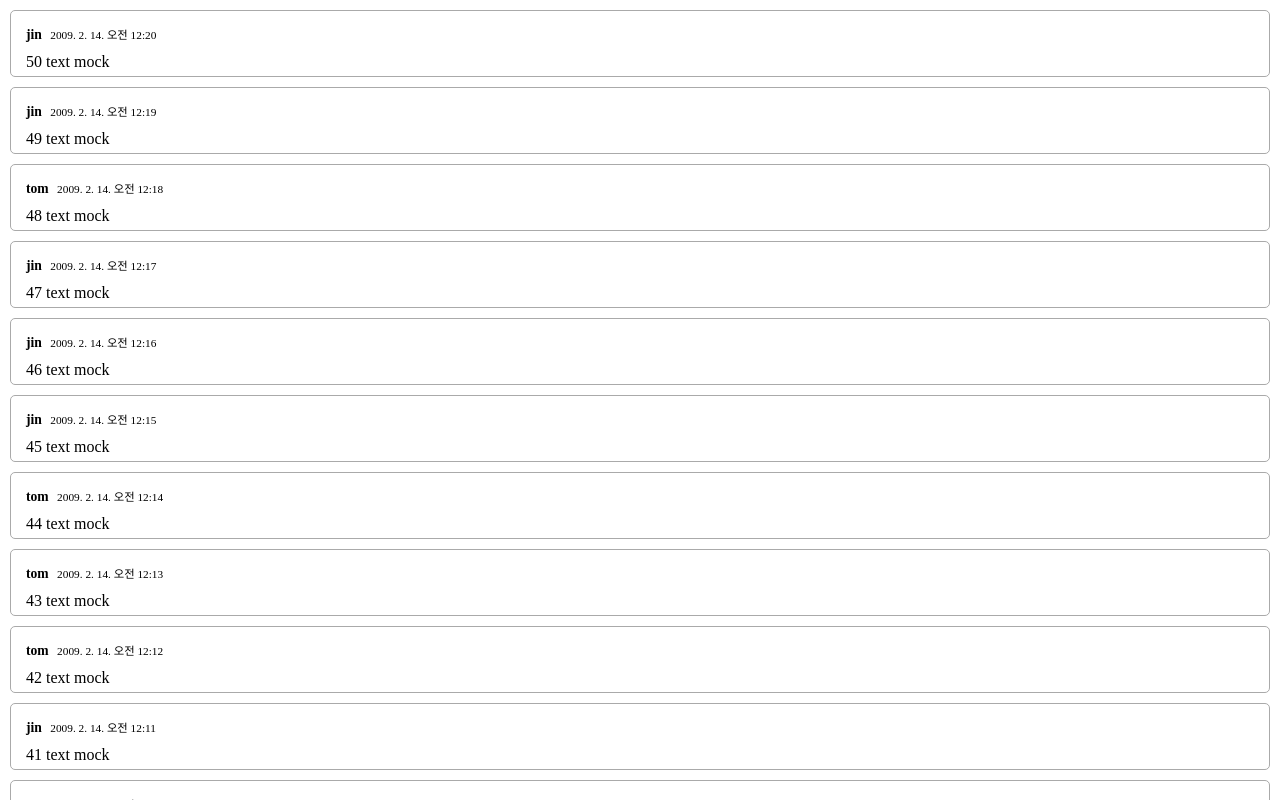
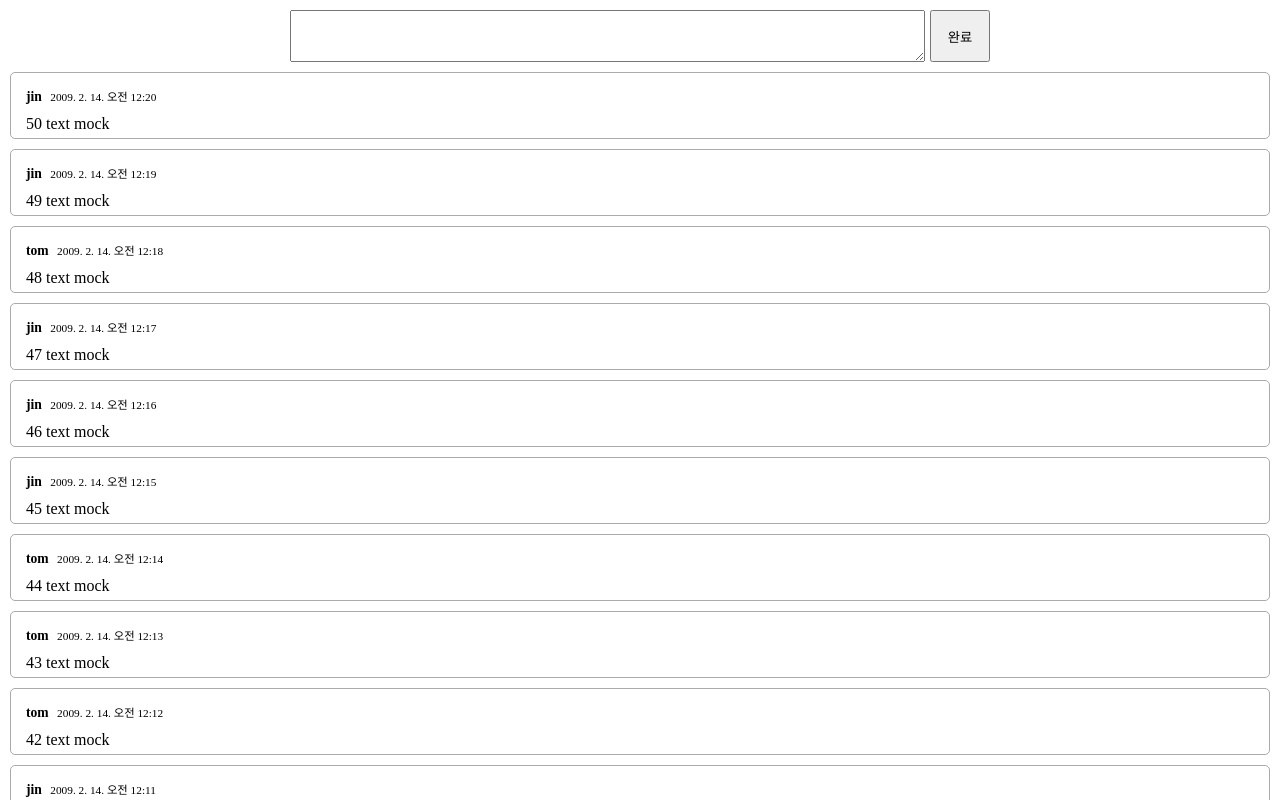
Before and after one commit to rlaqudwls25/CRUD, a Next.js app in the folder client/: page / in a window 1280 px wide. Shown: the top 800 px of the page. Built offline with nearby package versions, Linux system fonts and the light colour scheme.

Commit message:
create 기능 추가

```diff
--- /dev/null
+++ b/client/components/MsgInput.jsx
@@ -0,0 +1,22 @@
+import React, { useRef } from 'react';
+
+const MsgInput = ({ mutate }) => {
+  const textRef = useRef(null);
+
+  const onSubmit = (e) => {
+    e.preventDefault();
+    e.stopPropagation();
+    const text = textRef.current.value;
+    textRef.current.value = '';
+    mutate(text);
+  };
+
+  return (
+    <form className="messages__input" onSubmit={onSubmit}>
+      <textarea ref={textRef} />
+      <button type="submit">완료</button>
+    </form>
+  );
+};
+
+export default MsgInput;
--- a/client/components/MsgList.jsx
+++ b/client/components/MsgList.jsx
@@ -1,9 +1,10 @@
-import React from 'react';
+import React, { useState } from 'react';
 import MsgItem from './MsgItem';
+import MsgInput from './MsgInput';
 
 const UserIds = ['jin', 'tom'];
 const getRandomUserId = () => UserIds[Math.round(Math.random())];
-const msgs = Array(50)
+const originMsgs = Array(50)
   .fill(0)
   .map((_, i) => ({
     id: i + 1,
@@ -14,12 +15,27 @@ const msgs = Array(50)
   .reverse();
 
 const MsgList = () => {
+  const [msgs, setMsg] = useState(originMsgs);
+
+  const onCreate = (text) => {
+    const newmsg = {
+      id: msgs.length + 1,
+      userId: getRandomUserId(),
+      timestamp: Date.now(),
+      text: `${msgs.length + 1} ${text}`,
+    };
+    setMsg((msgs) => [newmsg, ...msgs]);
+  };
+
   return (
-    <ul className="messages">
-      {msgs.map((x) => (
-        <MsgItem key={x.id} {...x} />
-      ))}
-    </ul>
+    <>
+      <MsgInput mutate={onCreate} />
+      <ul className="messages">
+        {msgs.map((x) => (
+          <MsgItem key={x.id} {...x} />
+        ))}
+      </ul>
+    </>
   );
 };
 
--- a/client/pages/index.jsx
+++ b/client/pages/index.jsx
@@ -1,13 +1,9 @@
 import React from 'react';
 import MsgList from '../components/MsgList';
-import '/pages/index.jsx';
+import './index.jsx';
 
 const Home = () => {
-  return (
-    <div>
-      <MsgList />
-    </div>
-  );
+  return <MsgList />;
 };
 
 export default Home;
```
Also changed, not shown: 1 other file (tests, documents, lock files or other folders).
